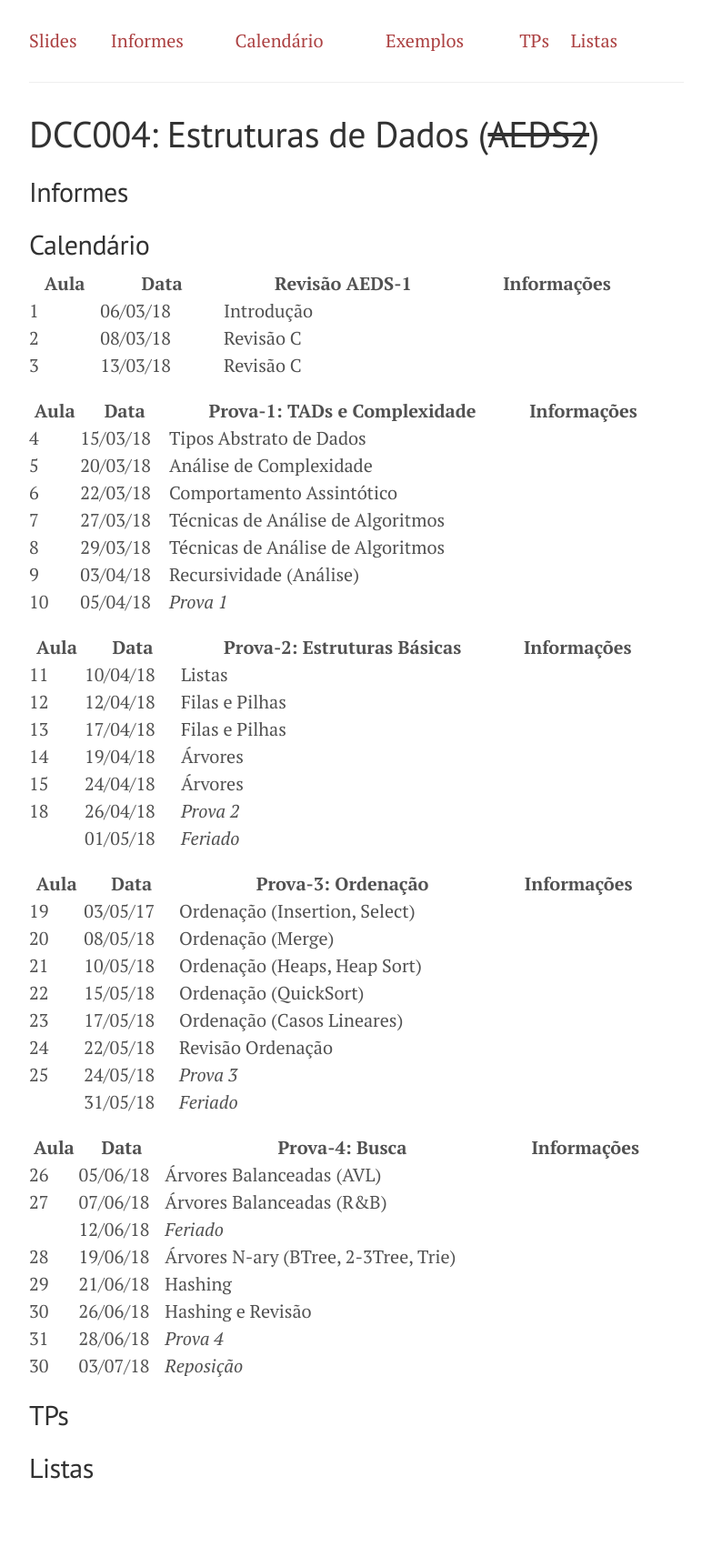
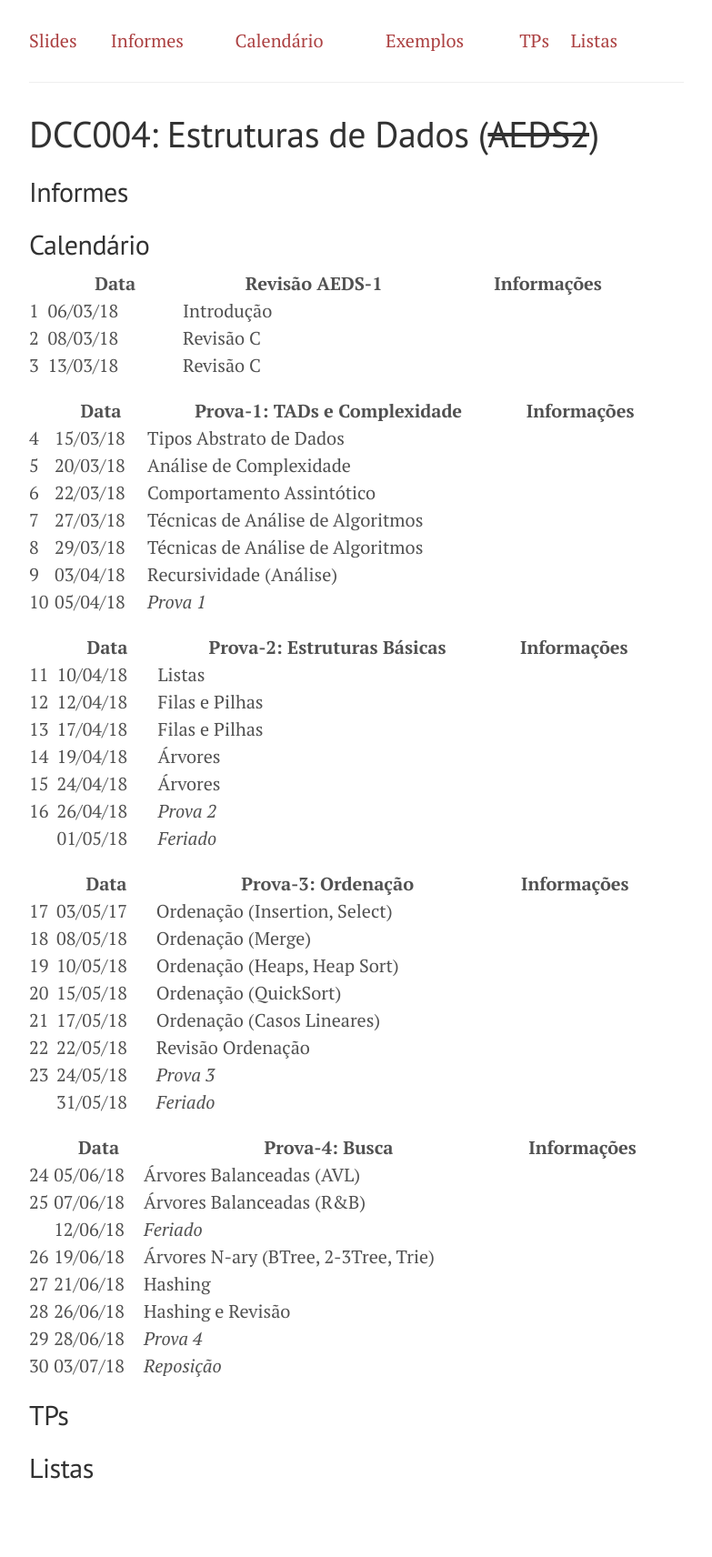
Before and after one commit to flaviovdf/flaviovdf.github.io, a Jekyll site: the page built from teaching/estruturas-de-dados/index.md, in a window 1280 px wide. Shown: the whole page at 91% size, without its empty margins (248-1031 px from the left). Built offline with Jekyll 4.4.1, drawn with Linux system fonts in a browser that asks for light colours.

Commit message:
Estrutura de dados com cal

```diff
--- a/teaching/estruturas-de-dados/index.md
+++ b/teaching/estruturas-de-dados/index.md
@@ -12,53 +12,53 @@ layout: page
 
 ## Calendário
 
-| Aula | Data     |  Revisão AEDS-1                           | Informações  |
-|------|----------|-------------------------------------------|--------------|
-|   1  | 06/03/18 |  Introdução                               |              |
-|   2  | 08/03/18 |  Revisão C                                |              |
-|   3  | 13/03/18 |  Revisão C                                |              |
+|  | Data     | Revisão AEDS-1                           | Informações  |
+|--|----------|------------------------------------------|--------------|
+|1 | 06/03/18 | Introdução                               |              |
+|2 | 08/03/18 | Revisão C                                |              |
+|3 | 13/03/18 | Revisão C                                |              |
 
-| Aula | Data     |  Prova-1: TADs e Complexidade             | Informações  |
-|------|----------|-------------------------------------------|--------------|
-|   4  | 15/03/18 |  Tipos Abstrato de Dados                  |              |
-|   5  | 20/03/18 |  Análise de Complexidade                  |              |
-|   6  | 22/03/18 |  Comportamento Assintótico                |              |
-|   7  | 27/03/18 |  Técnicas de Análise de Algoritmos        |              |
-|   8  | 29/03/18 |  Técnicas de Análise de Algoritmos        |              |
-|   9  | 03/04/18 |  Recursividade (Análise)                  |              |
-|   10 | 05/04/18 |  *Prova 1*                                |              |
+|  | Data     | Prova-1: TADs e Complexidade             | Informações  |
+|--|----------|------------------------------------------|--------------|
+|4 | 15/03/18 | Tipos Abstrato de Dados                  |              |
+|5 | 20/03/18 | Análise de Complexidade                  |              |
+|6 | 22/03/18 | Comportamento Assintótico                |              |
+|7 | 27/03/18 | Técnicas de Análise de Algoritmos        |              |
+|8 | 29/03/18 | Técnicas de Análise de Algoritmos        |              |
+|9 | 03/04/18 | Recursividade (Análise)                  |              |
+|10| 05/04/18 | *Prova 1*                                |              |
 
-| Aula | Data     |  Prova-2: Estruturas Básicas              | Informações  |
-|------|----------|-------------------------------------------|--------------|
-|   11 | 10/04/18 |  Listas                                   |              |
-|   12 | 12/04/18 |  Filas e Pilhas                           |              |
-|   13 | 17/04/18 |  Filas e Pilhas                           |              |
-|   14 | 19/04/18 |  Árvores                                  |              |
-|   15 | 24/04/18 |  Árvores                                  |              |
-|   18 | 26/04/18 |  *Prova 2*                                |              |
-|      | 01/05/18 |  *Feriado*                                |              |
+|  | Data     | Prova-2: Estruturas Básicas              | Informações  |
+|--|----------|------------------------------------------|--------------|
+|11| 10/04/18 | Listas                                   |              |
+|12| 12/04/18 | Filas e Pilhas                           |              |
+|13| 17/04/18 | Filas e Pilhas                           |              |
+|14| 19/04/18 | Árvores                                  |              |
+|15| 24/04/18 | Árvores                                  |              |
+|16| 26/04/18 | *Prova 2*                                |              |
+|  | 01/05/18 | *Feriado*                                |              |
 
-| Aula | Data     |  Prova-3: Ordenação                       | Informações  |
-|------|----------|-------------------------------------------|--------------|
-|   19 | 03/05/17 |  Ordenação (Insertion, Select)            |              |
-|   20 | 08/05/18 |  Ordenação (Merge)                        |              |
-|   21 | 10/05/18 |  Ordenação (Heaps, Heap Sort)             |              |
-|   22 | 15/05/18 |  Ordenação (QuickSort)                    |              |
-|   23 | 17/05/18 |  Ordenação (Casos Lineares)               |              |
-|   24 | 22/05/18 |  Revisão Ordenação                        |              |
-|   25 | 24/05/18 |  *Prova 3*                                |              |
-|      | 31/05/18 |  *Feriado*                                |              |
+|  | Data     | Prova-3: Ordenação                       | Informações  |
+|--|----------|------------------------------------------|--------------|
+|17| 03/05/17 | Ordenação (Insertion, Select)            |              |
+|18| 08/05/18 | Ordenação (Merge)                        |              |
+|19| 10/05/18 | Ordenação (Heaps, Heap Sort)             |              |
+|20| 15/05/18 | Ordenação (QuickSort)                    |              |
+|21| 17/05/18 | Ordenação (Casos Lineares)               |              |
+|22| 22/05/18 | Revisão Ordenação                        |              |
+|23| 24/05/18 | *Prova 3*                                |              |
+|  | 31/05/18 | *Feriado*                                |              |
 
-| Aula | Data     |  Prova-4: Busca                           | Informações  |
-|------|----------|-------------------------------------------|--------------|
-|   26 | 05/06/18 |  Árvores Balanceadas (AVL)                |              |
-|   27 | 07/06/18 |  Árvores Balanceadas (R&B)                |              |
-|      | 12/06/18 |  *Feriado*                                |              |
-|   28 | 19/06/18 |  Árvores N-ary (BTree, 2-3Tree, Trie)     |              |
-|   29 | 21/06/18 |  Hashing                                  |              |
-|   30 | 26/06/18 |  Hashing e Revisão                        |              |
-|   31 | 28/06/18 |  *Prova 4*                                |              |
-|   30 | 03/07/18 |  *Reposição*                              |              |
+|  | Data     | Prova-4: Busca                           | Informações  |
+|--|----------|------------------------------------------|--------------|
+|24| 05/06/18 | Árvores Balanceadas (AVL)                |              |
+|25| 07/06/18 | Árvores Balanceadas (R&B)                |              |
+|  | 12/06/18 | *Feriado*                                |              |
+|26| 19/06/18 | Árvores N-ary (BTree, 2-3Tree, Trie)     |              |
+|27| 21/06/18 | Hashing                                  |              |
+|28| 26/06/18 | Hashing e Revisão                        |              |
+|29| 28/06/18 | *Prova 4*                                |              |
+|30| 03/07/18 | *Reposição*                              |              |
 
 ## TPs
 
```
